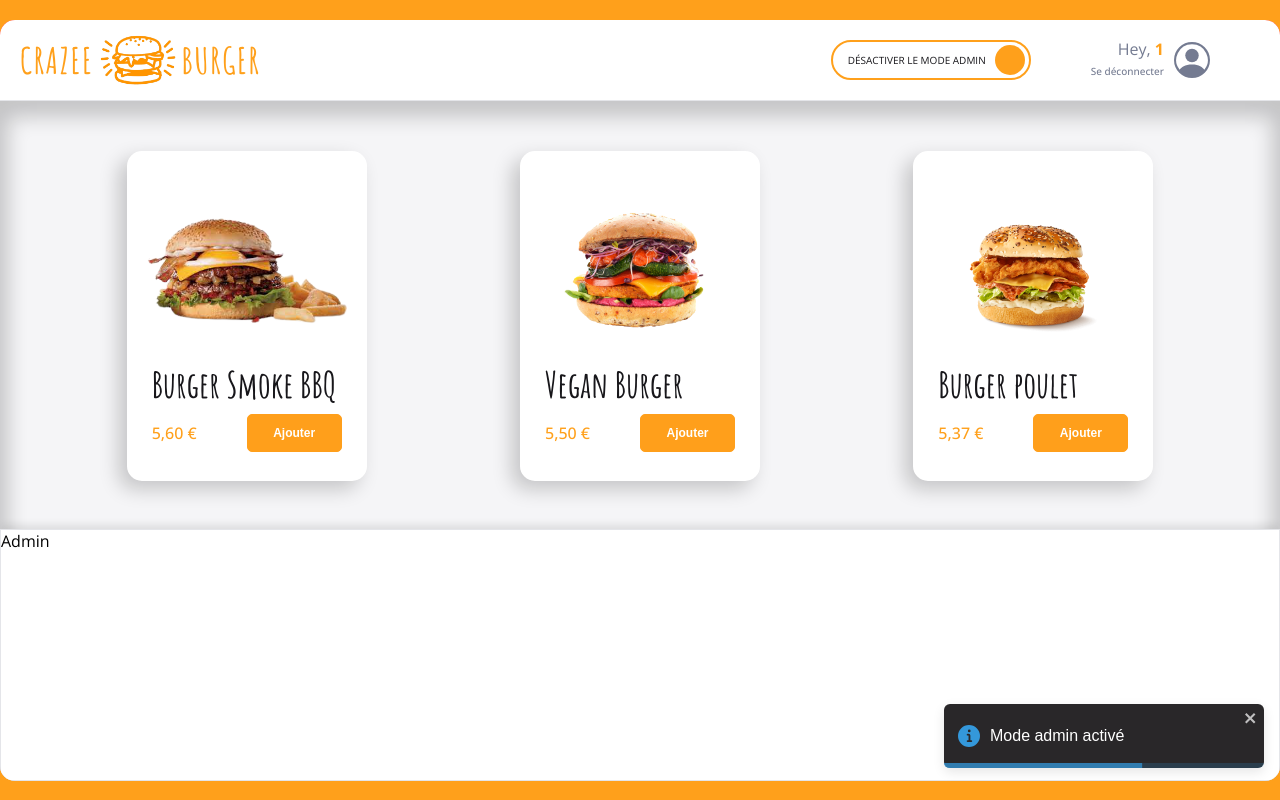
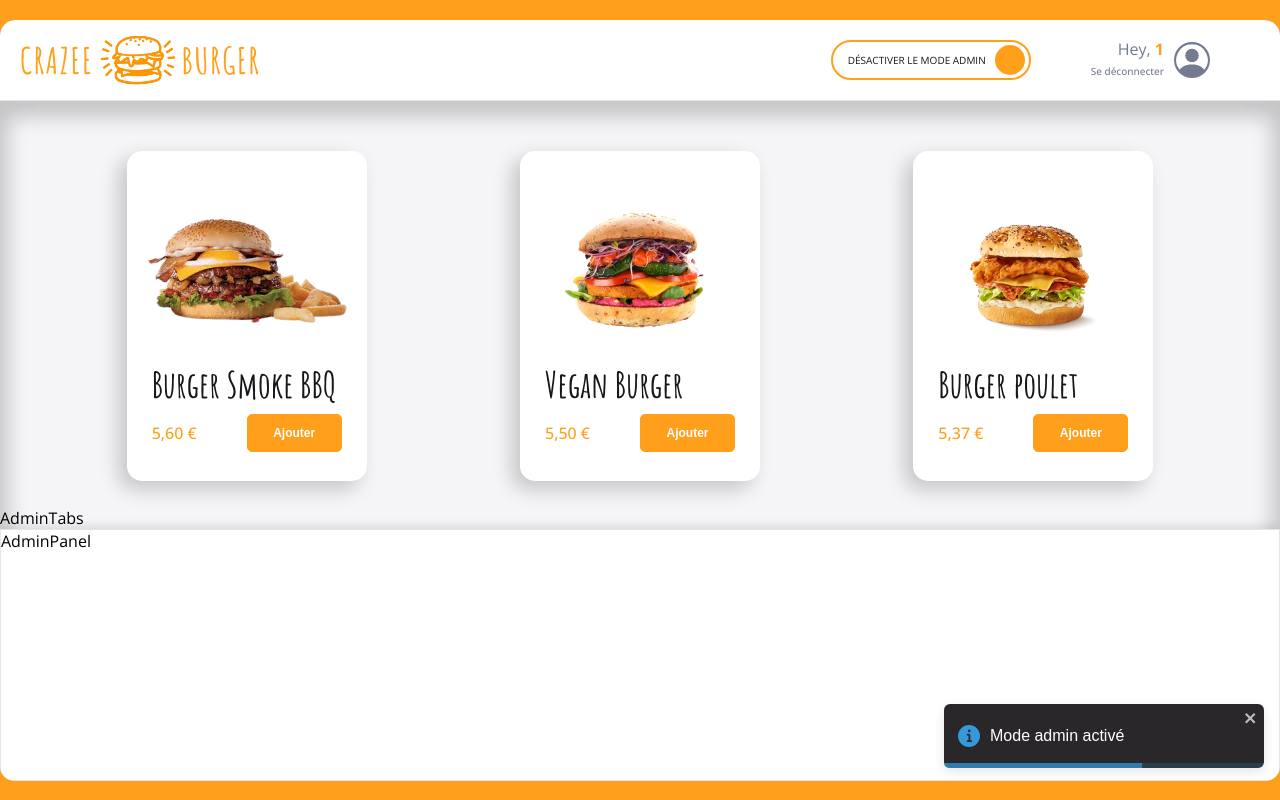
Before and after one commit to karimLamari/crazy-burger, a React (Vite) app: page /order/1 in a window 1280 px wide. Both pictures are taken after a click on the label 930 px from the left and 60 px from the top of the page. Built offline with nearby package versions, Linux system fonts and the light colour scheme; grey boxes are pictures that could not be loaded.

Commit message:
F07: Add admin tabs and panel

```diff
--- a/src/components/pages/order/Main/Admin/Admin.jsx
+++ b/src/components/pages/order/Main/Admin/Admin.jsx
@@ -1,19 +1,21 @@
 import styled from "styled-components";
 import { theme } from "../../../../../theme";
+import AdminTabs from "./AdminTabs";
+import AdminPanel from "./AdminPanel";
 
 export default function Admin() {
   return (
-        <AdminStyled>Admin</AdminStyled>
+        <AdminStyled>
+            <AdminTabs/>
+            <AdminPanel/>
+
+        </AdminStyled>
   )
 }
 
 const AdminStyled = styled.div`
-      height: 250px;
       position: absolute;
       bottom: 0;
       right: 0;
       left: 0;
-      background: ${theme.colors.white};
-      border: 1px solid ${theme.colors.greyLight};
-      box-shadow:${theme.shadows.subtle};
 `;
--- /dev/null
+++ b/src/components/pages/order/Main/Admin/AdminPanel.jsx
@@ -0,0 +1,15 @@
+import React from 'react'
+import styled from 'styled-components';
+import { theme } from '../../../../../theme';
+
+export default function AdminPanel() {
+  return (
+    <AdminPanelStyled>AdminPanel</AdminPanelStyled>
+  )
+}
+const AdminPanelStyled = styled.div`
+         height: 250px;
+         background: ${theme.colors.white};
+         border: 1px solid ${theme.colors.greyLight};
+         box-shadow:${theme.shadows.subtle};
+ `;
--- /dev/null
+++ b/src/components/pages/order/Main/Admin/AdminTabs.jsx
@@ -0,0 +1,11 @@
+import styled from 'styled-components';
+
+export default function AdminTabs() {
+  return (
+    <AdminTabsStyled>AdminTabs</AdminTabsStyled>
+  )
+}
+
+const AdminTabsStyled = styled.div`
+
+`;
```
